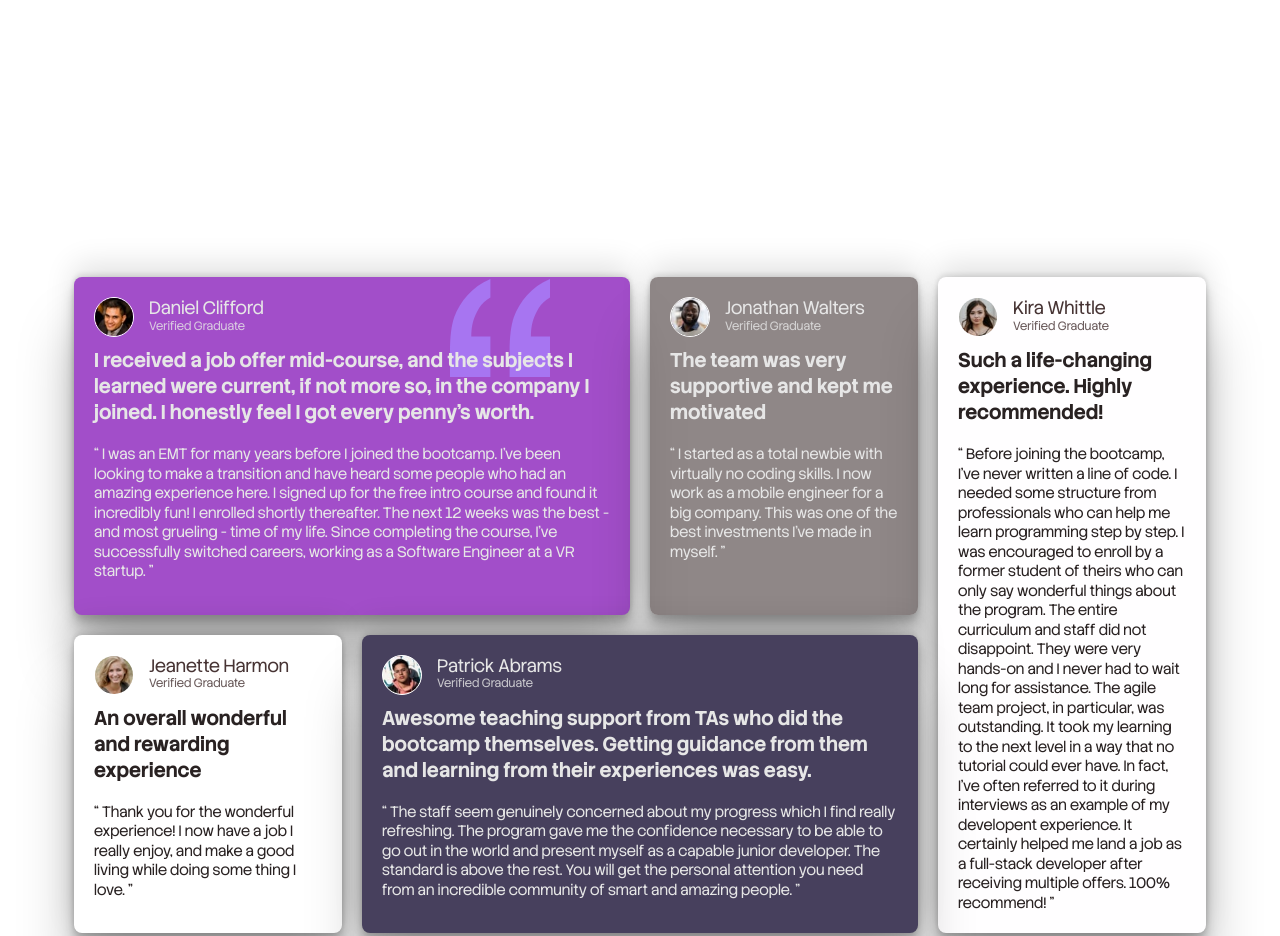
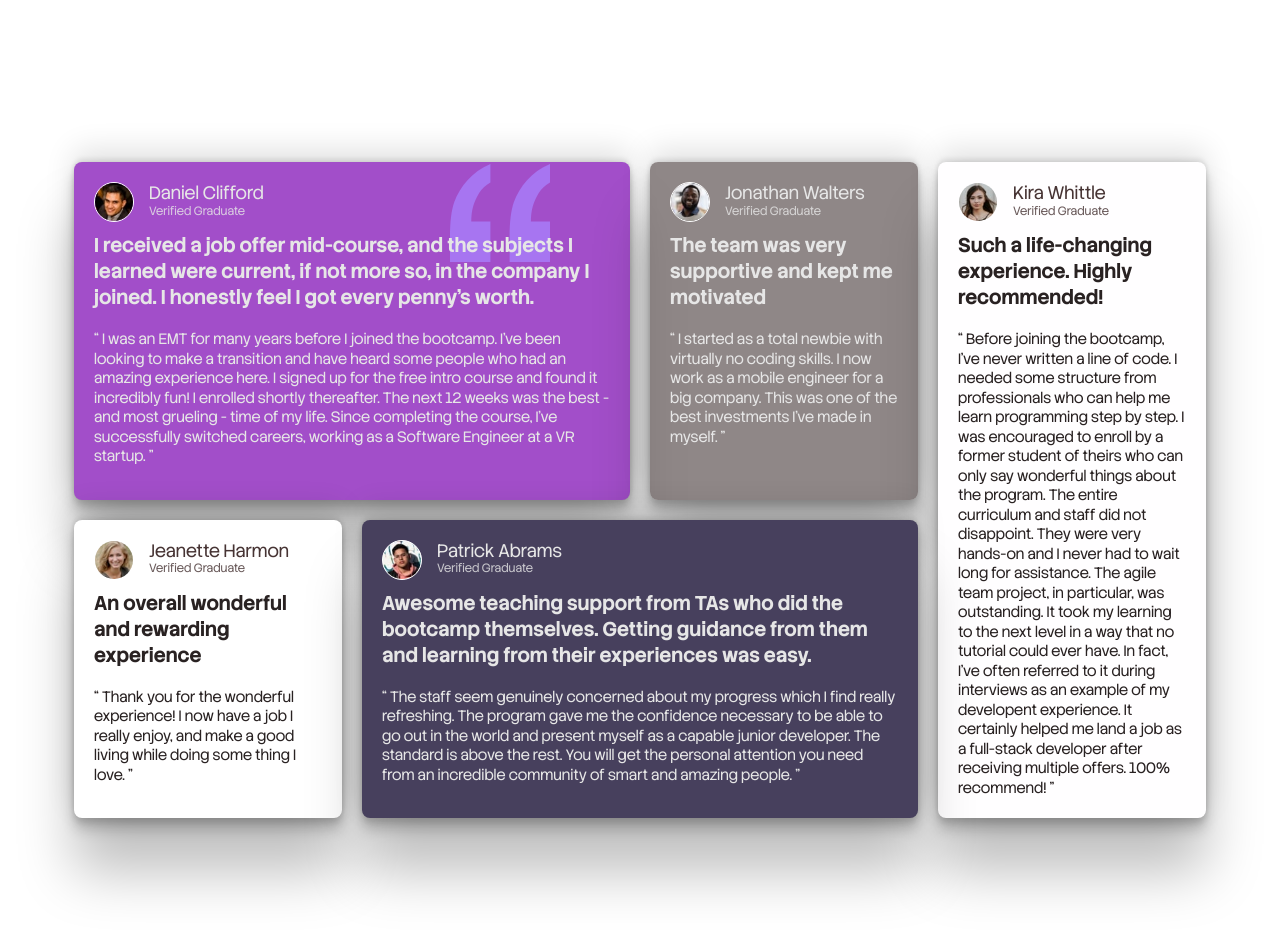
Before and after one commit to MushffiqurKhan/Grid_box, a plain HTML site: page index.html in a window 1280 px wide. Shown: the top 936 px of the page. Drawn offline with Linux system fonts and the light colour scheme; files whose address does not match are found by name.

Commit message:
first commit

```diff
--- a/style.css
+++ b/style.css
@@ -27,7 +27,7 @@ body{
    display: grid;
    grid-template-columns: repeat(4,1fr);
    grid-template-rows: auto auto;
-   margin-top: 250px;
+   margin-top: 20px;
 }
 .box{
     /* border: 2px solid black; */
```
